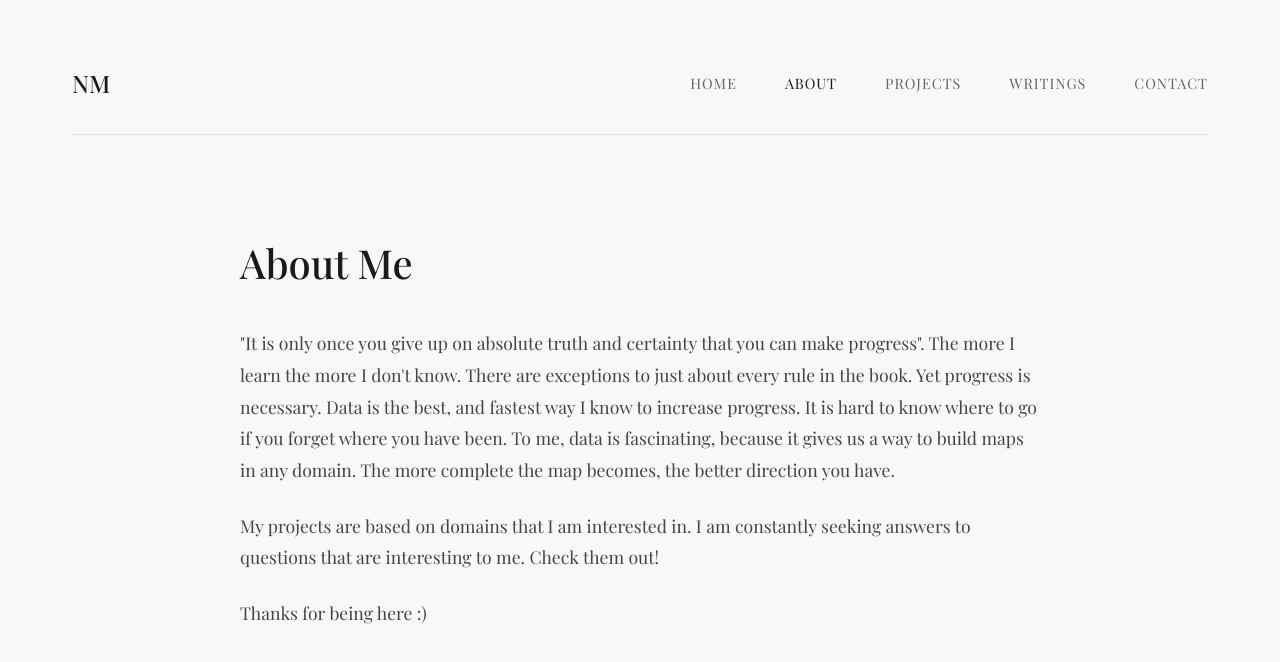
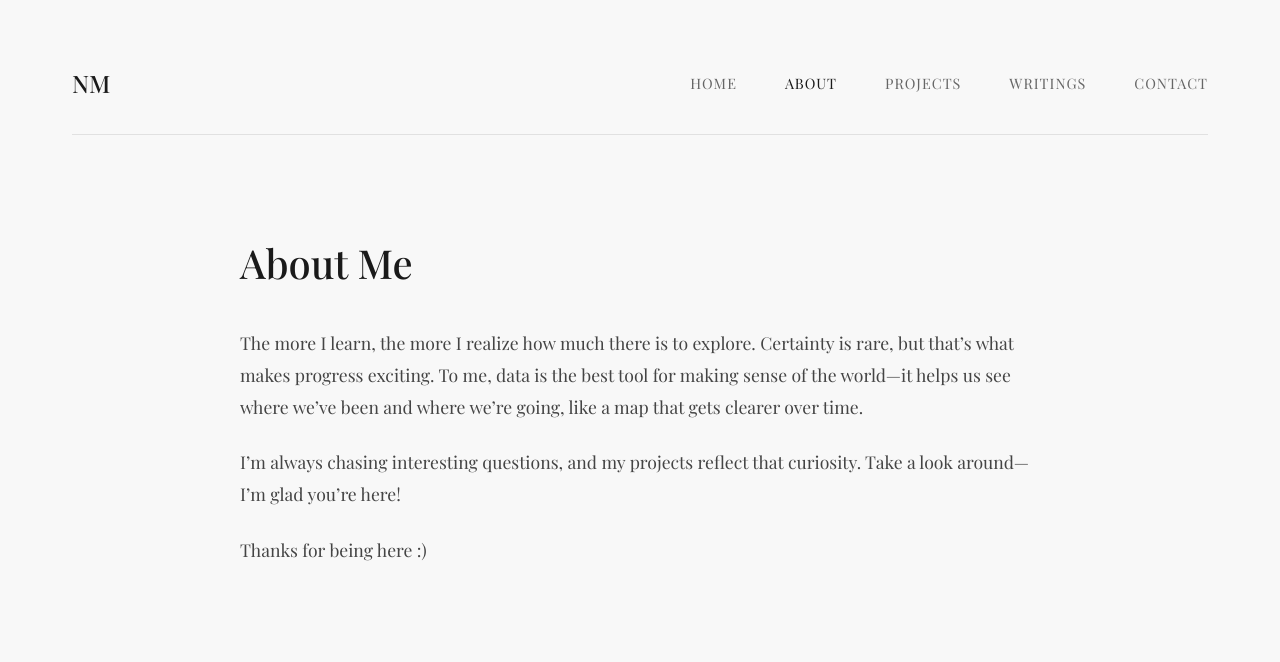
Before and after one commit to NicoMontoya/nicomontoya.github.io, a React (Vite) app: page /about in a window 1280 px wide. Shown: the top 662 px of the page. Built offline with nearby package versions, Linux system fonts and the light colour scheme.

Commit message:
Update About page content

```diff
--- a/src/pages/About.jsx
+++ b/src/pages/About.jsx
@@ -51,10 +51,10 @@ function About() {
       >
         <Title>About Me</Title>
         <Text>
-          "It is only once you give up on absolute truth and certainty that you can make progress". The more I learn the more I don't know. There are exceptions to just about every rule in the book. Yet progress is necessary. Data is the best, and fastest way I know to increase progress. It is hard to know where to go if you forget where you have been. To me, data is fascinating, because it gives us a way to build maps in any domain. The more complete the map becomes, the better direction you have.
+        The more I learn, the more I realize how much there is to explore. Certainty is rare, but that’s what makes progress exciting. To me, data is the best tool for making sense of the world—it helps us see where we’ve been and where we’re going, like a map that gets clearer over time.
         </Text>
         <Text>
-          My projects are based on domains that I am interested in. I am constantly seeking answers to questions that are interesting to me. Check them out!
+        I’m always chasing interesting questions, and my projects reflect that curiosity. Take a look around—I’m glad you’re here!
         </Text>
         <Text>
           Thanks for being here :)
```
